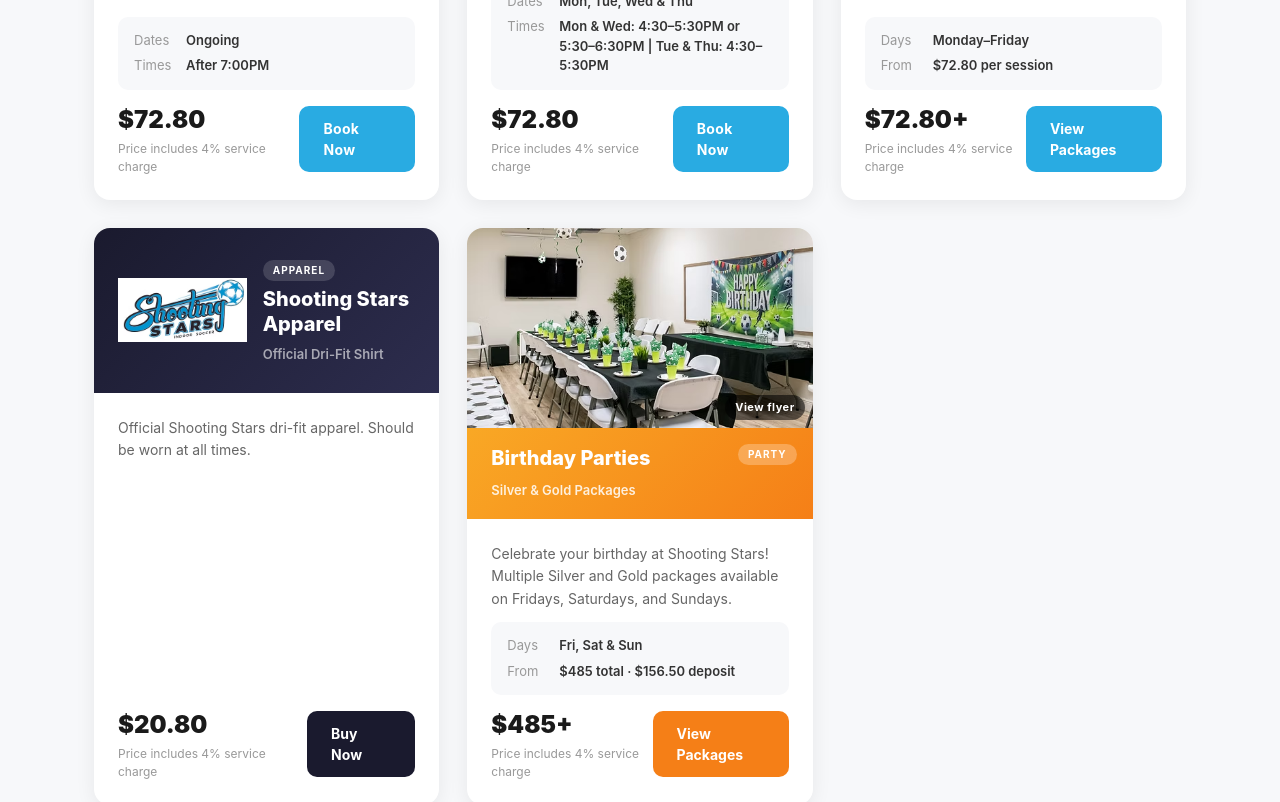
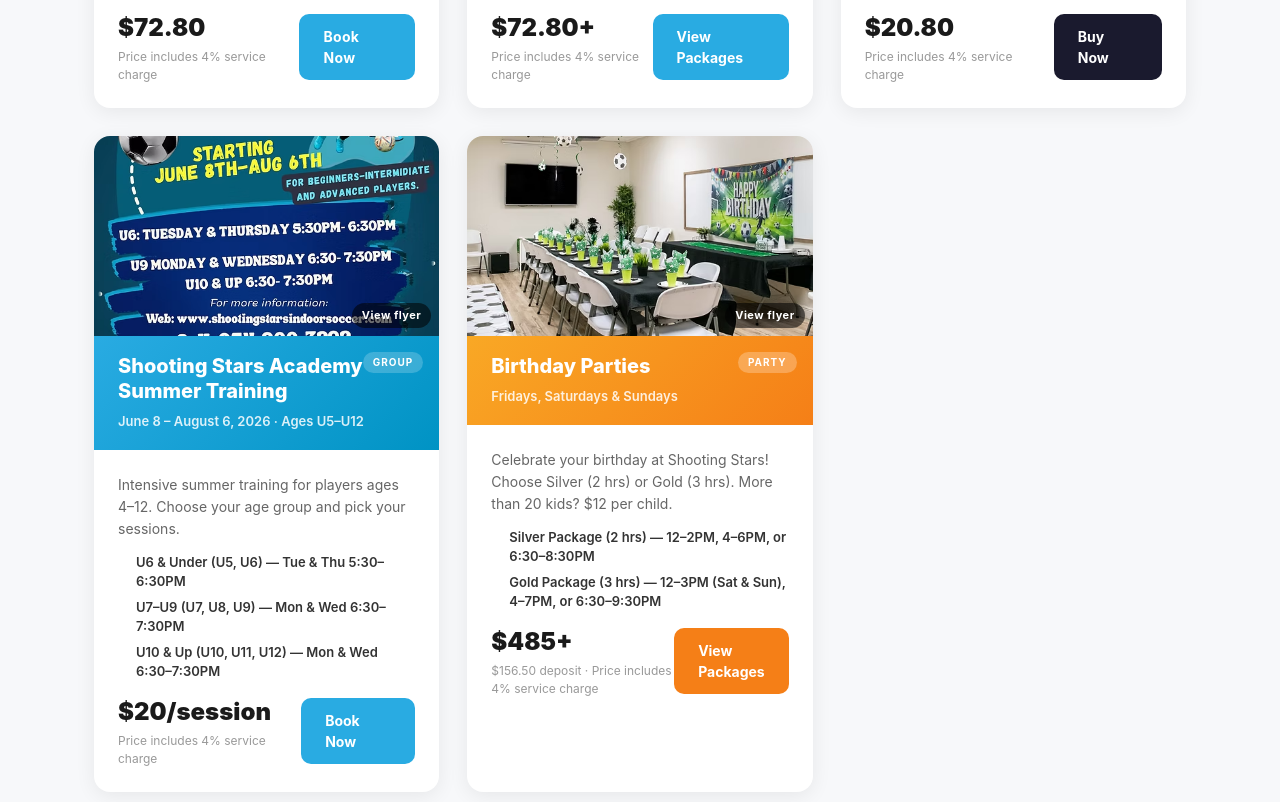
Before and after one commit to MLenoff/shooting-stars, a Next.js app: page /book in a window 1280 px wide. Shown: the part 2060-2862 px from the top of the page. Built offline with nearby package versions, Linux system fonts and the light colour scheme; no server answers.

Commit message:
Add summer training and update birthday parties cards on book page with bullet points

```diff
--- a/app/book/page.tsx
+++ b/app/book/page.tsx
@@ -12,11 +12,13 @@
 export default async function HomePage() {
   const programs = await getProgramsFromSheet();
 
-  // Filter out grouped items — parties, training packs, apparel handled separately
-  const excludedIds = ['training-10pack', 'training-20pack', 'dri-fit-apparel'];
+  // Filter out grouped items — parties, training packs, apparel, summer training handled separately
+  const excludedIds = ['training-10pack', 'training-20pack', 'dri-fit-apparel', 'summer-training-academy'];
   const mainPrograms = programs.filter(p => p.type !== 'party' && !excludedIds.includes(p.id));
   const hasParties = programs.some(p => p.type === 'party');
   const hasTrainingPackages = programs.some(p => p.id === 'training-10pack' || p.id === 'training-20pack');
+  const hasSummerTraining = programs.some(p => p.id === 'summer-training-academy');
+  const summerTraining = programs.find(p => p.id === 'summer-training-academy');
   const apparel = programs.find(p => p.id === 'dri-fit-apparel');
 
   return (
@@ -206,73 +208,60 @@
             </div>
           )}
 
+          {/* Summer Training Academy card */}
+          {hasSummerTraining && (
+            <div style={{ backgroundColor: 'white', borderRadius: '16px', overflow: 'hidden', boxShadow: '0 4px 20px rgba(0,0,0,0.07)', display: 'flex', flexDirection: 'column' }}>
+              <FlyerImage src="/training.avif" alt="Summer Training Academy" />
+              <div style={{ background: 'linear-gradient(135deg, #29ABE2 0%, #0093c4 100%)', padding: '18px 24px', position: 'relative' }}>
+                <span style={{ position: 'absolute', top: '16px', right: '16px', backgroundColor: 'rgba(255,255,255,0.2)', color: 'white', fontSize: '10px', fontWeight: '700', padding: '3px 10px', borderRadius: '20px', letterSpacing: '1px', textTransform: 'uppercase' }}>Group</span>
+                <h2 style={{ color: 'white', fontSize: '20px', fontWeight: '800', lineHeight: '1.25', marginBottom: '4px' }}>Shooting Stars Academy Summer Training</h2>
+                <span style={{ color: 'rgba(255,255,255,0.85)', fontSize: '13px', fontWeight: '600' }}>June 8 – August 6, 2026 · Ages U5–U12</span>
+              </div>
+              <div style={{ padding: '24px', flex: 1, display: 'flex', flexDirection: 'column', gap: '12px' }}>
+                <p style={{ fontSize: '14px', color: '#666', lineHeight: '1.6' }}>
+                  Intensive summer training for players ages 4–12. Choose your age group and pick your sessions.
+                </p>
+                <ul style={{ margin: 0, paddingLeft: '18px', display: 'flex', flexDirection: 'column', gap: '6px' }}>
+                  <li style={{ fontSize: '13px', color: '#333', fontWeight: '600' }}>U6 &amp; Under (U5, U6) — Tue &amp; Thu 5:30–6:30PM</li>
+                  <li style={{ fontSize: '13px', color: '#333', fontWeight: '600' }}>U7–U9 (U7, U8, U9) — Mon &amp; Wed 6:30–7:30PM</li>
+                  <li style={{ fontSize: '13px', color: '#333', fontWeight: '600' }}>U10 &amp; Up (U10, U11, U12) — Mon &amp; Wed 6:30–7:30PM</li>
+                </ul>
+                <div style={{ display: 'flex', alignItems: 'center', justifyContent: 'space-between' }}>
+                  <div>
+                    <span style={{ fontSize: '24px', fontWeight: '900', color: '#1a1a1a' }}>$20/session</span>
+                    <p style={{ fontSize: '12px', color: '#999', marginTop: '2px' }}>Price includes 4% service charge</p>
+                  </div>
+                  <Link href="/register/summer-training-academy" style={{ backgroundColor: '#29ABE2', color: 'white', padding: '12px 24px', borderRadius: '10px', fontWeight: '700', fontSize: '14px', textDecoration: 'none' }}>
+                    Book Now
+                  </Link>
+                </div>
+              </div>
+            </div>
+          )}
+
           {/* Birthday Parties card */}
           {hasParties && (
-            <div style={{
-              backgroundColor: 'white',
-              borderRadius: '16px',
-              overflow: 'hidden',
-              boxShadow: '0 4px 20px rgba(0,0,0,0.07)',
-              display: 'flex',
-              flexDirection: 'column',
-            }}>
+            <div style={{ backgroundColor: 'white', borderRadius: '16px', overflow: 'hidden', boxShadow: '0 4px 20px rgba(0,0,0,0.07)', display: 'flex', flexDirection: 'column' }}>
               <FlyerImage src="/birthday.avif" alt="Birthday Parties" />
-              <div style={{
-                background: 'linear-gradient(135deg, #f9a825 0%, #f57f17 100%)',
-                padding: '18px 24px',
-                position: 'relative',
-              }}>
-                <span style={{
-                  position: 'absolute',
-                  top: '16px',
-                  right: '16px',
-                  backgroundColor: 'rgba(255,255,255,0.25)',
-                  color: 'white',
-                  fontSize: '10px',
-                  fontWeight: '700',
-                  padding: '3px 10px',
-                  borderRadius: '20px',
-                  letterSpacing: '1px',
-                  textTransform: 'uppercase',
-                }}>
-                  Party
-                </span>
-                <h2 style={{ color: 'white', fontSize: '20px', fontWeight: '800', lineHeight: '1.25', marginBottom: '6px' }}>
-                  Birthday Parties
-                </h2>
-                <span style={{ color: 'rgba(255,255,255,0.85)', fontSize: '13px', fontWeight: '600' }}>Silver &amp; Gold Packages</span>
+              <div style={{ background: 'linear-gradient(135deg, #f9a825 0%, #f57f17 100%)', padding: '18px 24px', position: 'relative' }}>
+                <span style={{ position: 'absolute', top: '16px', right: '16px', backgroundColor: 'rgba(255,255,255,0.25)', color: 'white', fontSize: '10px', fontWeight: '700', padding: '3px 10px', borderRadius: '20px', letterSpacing: '1px', textTransform: 'uppercase' }}>Party</span>
+                <h2 style={{ color: 'white', fontSize: '20px', fontWeight: '800', lineHeight: '1.25', marginBottom: '4px' }}>Birthday Parties</h2>
+                <span style={{ color: 'rgba(255,255,255,0.85)', fontSize: '13px', fontWeight: '600' }}>Fridays, Saturdays &amp; Sundays</span>
               </div>
-
               <div style={{ padding: '24px', flex: 1, display: 'flex', flexDirection: 'column', gap: '12px' }}>
-                <p style={{ fontSize: '14px', color: '#666', lineHeight: '1.6', flex: 1 }}>
-                  Celebrate your birthday at Shooting Stars! Multiple Silver and Gold packages available on Fridays, Saturdays, and Sundays.
+                <p style={{ fontSize: '14px', color: '#666', lineHeight: '1.6' }}>
+                  Celebrate your birthday at Shooting Stars! Choose Silver (2 hrs) or Gold (3 hrs). More than 20 kids? $12 per child.
                 </p>
-
-                <div style={{ backgroundColor: '#f7f8fa', borderRadius: '10px', padding: '14px 16px', display: 'flex', flexDirection: 'column', gap: '6px' }}>
-                  <div style={{ display: 'flex', gap: '8px', fontSize: '13px' }}>
-                    <span style={{ color: '#999', minWidth: '44px' }}>Days</span>
-                    <span style={{ color: '#333', fontWeight: '600' }}>Fri, Sat &amp; Sun</span>
-                  </div>
-                  <div style={{ display: 'flex', gap: '8px', fontSize: '13px' }}>
-                    <span style={{ color: '#999', minWidth: '44px' }}>From</span>
-                    <span style={{ color: '#333', fontWeight: '600' }}>$485 total · $156.50 deposit</span>
-                  </div>
-                </div>
-
+                <ul style={{ margin: 0, paddingLeft: '18px', display: 'flex', flexDirection: 'column', gap: '6px' }}>
+                  <li style={{ fontSize: '13px', color: '#333', fontWeight: '600' }}>Silver Package (2 hrs) — 12–2PM, 4–6PM, or 6:30–8:30PM</li>
+                  <li style={{ fontSize: '13px', color: '#333', fontWeight: '600' }}>Gold Package (3 hrs) — 12–3PM (Sat &amp; Sun), 4–7PM, or 6:30–9:30PM</li>
+                </ul>
                 <div style={{ display: 'flex', alignItems: 'center', justifyContent: 'space-between' }}>
                   <div>
                     <span style={{ fontSize: '24px', fontWeight: '900', color: '#1a1a1a' }}>$485+</span>
-                    <p style={{ fontSize: '12px', color: '#999', marginTop: '2px' }}>Price includes 4% service charge</p>
+                    <p style={{ fontSize: '12px', color: '#999', marginTop: '2px' }}>$156.50 deposit · Price includes 4% service charge</p>
                   </div>
-                  <Link href="/register/birthday-parties" style={{
-                    backgroundColor: '#f57f17',
-                    color: 'white',
-                    padding: '12px 24px',
-                    borderRadius: '10px',
-                    fontWeight: '700',
-                    fontSize: '14px',
-                    textDecoration: 'none',
-                  }}>
+                  <Link href="/register/birthday-parties" style={{ backgroundColor: '#f57f17', color: 'white', padding: '12px 24px', borderRadius: '10px', fontWeight: '700', fontSize: '14px', textDecoration: 'none' }}>
                     View Packages
                   </Link>
                 </div>
```
